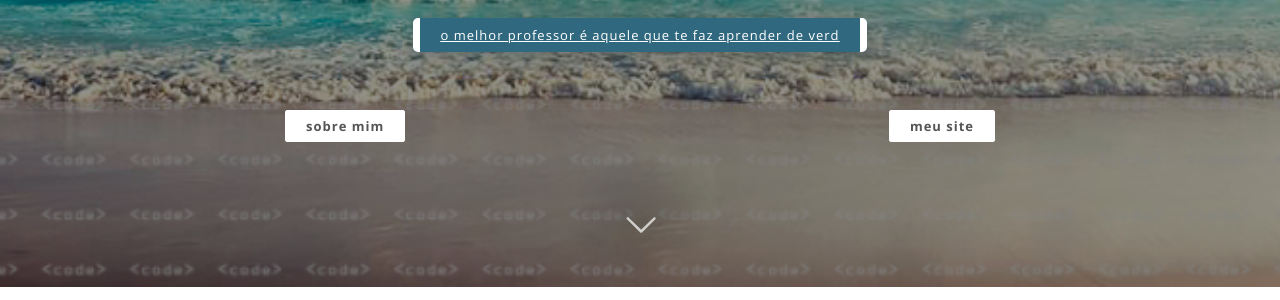
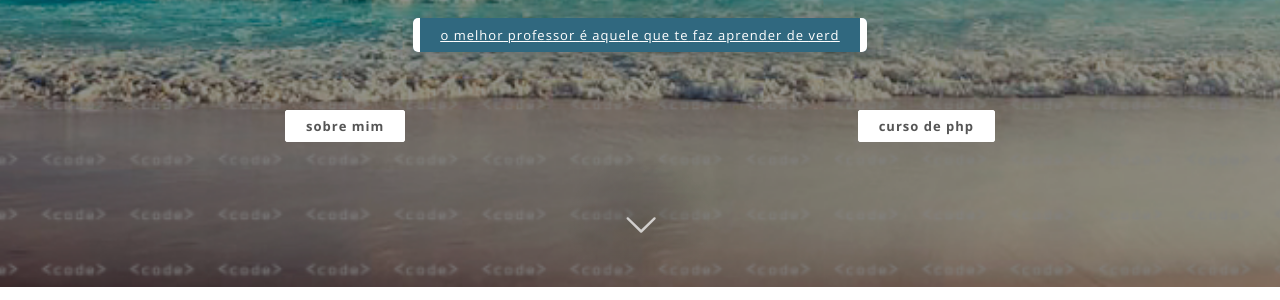
Before and after one commit to EnVolte/envolte.github.io, a Jekyll site: the page built from index.html, in a window 1280 px wide and 900 px high. Shown: the part 298-598 px from the top of the window. Built offline with Jekyll 4.4.1, drawn with Linux system fonts in a browser that asks for light colours; the list of posts is cut into pages by our own code.

Commit message:
Update index.html

```diff
--- a/index.html
+++ b/index.html
@@ -28,7 +28,7 @@ about: 'about.html'
                 <div style="text-decoration: none;">
             <a style='z-index: 999; left: 0; position: absolute; overflow: hidden; text-transform: lowercase; background: #fff; color: #555; font-weight: bold; padding: 0px 20px; font-family: Open Sans; text-decoration-color: #fff; letter-spacing: 1px; font-size: 1.3rem;' href='{{ site.baseurl }}{{ page.about }}'>Sobre mim</a>
 
-            <a style='z-index: 999; right: 0; position: absolute; overflow: hidden; text-transform: lowercase; background: #fff; color: #555; font-weight: bold; padding: 0px 20px; font-family: Open Sans; text-decoration-color: #fff; letter-spacing: 1px; font-size: 1.3rem;' href='/'>Meu site</a>
+            <a style='z-index: 999; right: 0; position: absolute; overflow: hidden; text-transform: lowercase; background: #fff; color: #555; font-weight: bold; padding: 0px 20px; font-family: Open Sans; text-decoration-color: #fff; letter-spacing: 1px; font-size: 1.3rem;' href='https://envolte.github.io/curso.html'>Curso de PHP</a>
                 </div> {% endif %}
             </h2>
 
```
